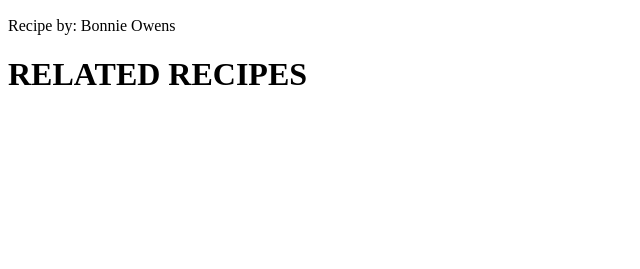
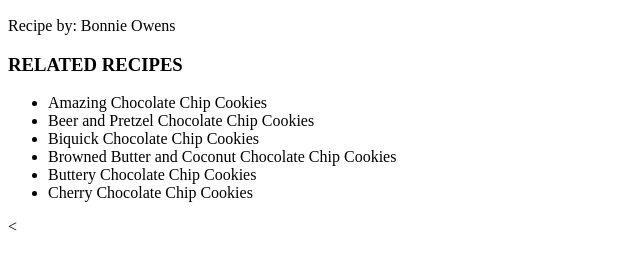
Before and after one commit to johanna08/SecondGitProject, a plain HTML site: page index.html in a window 1280 px wide. Shown: the part 383-652 px from the top of the page, without its empty margins (0-640 px from the left). Drawn offline with Linux system fonts and the light colour scheme.

Commit message:
added lists

```diff
--- a/index.html
+++ b/index.html
@@ -10,7 +10,19 @@
 			</p>
 		<p>Recipe by: Bonnie Owens</p>
 
-		<h1>RELATED RECIPES</h1>
+		<h3>RELATED RECIPES</h3>
+
+		<p>
+		<ul>
+			<li>Amazing Chocolate Chip Cookies</li>
+			<li>Beer and Pretzel Chocolate Chip Cookies</li>
+			<li>Biquick Chocolate Chip Cookies</li>
+			<li>Browned Butter and Coconut Chocolate Chip Cookies</li>
+			<li>Buttery Chocolate Chip Cookies</li>
+			<li>Cherry Chocolate Chip Cookies</li>
+		</ul>
+
+	<
 
 
 	</body>
```
